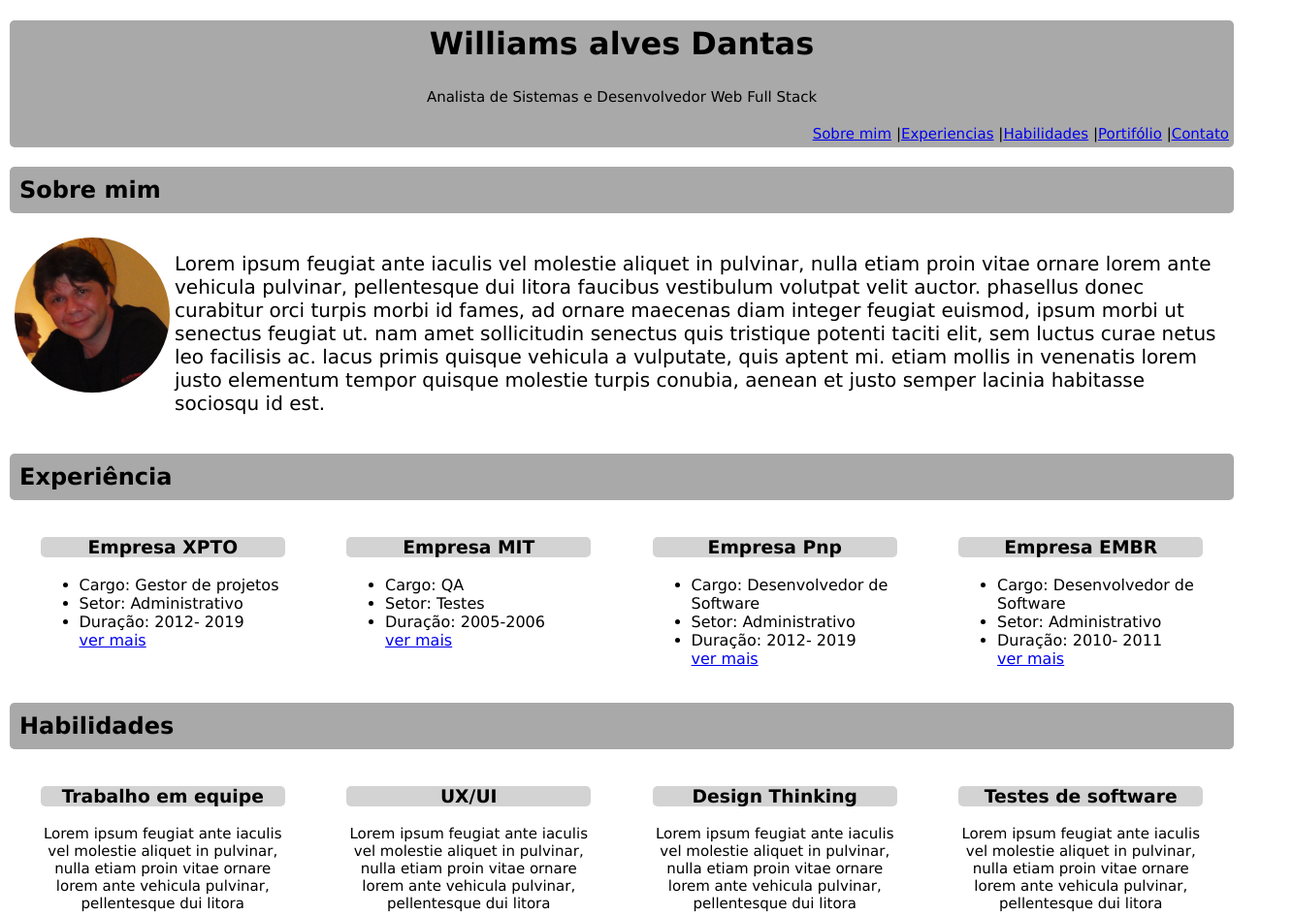
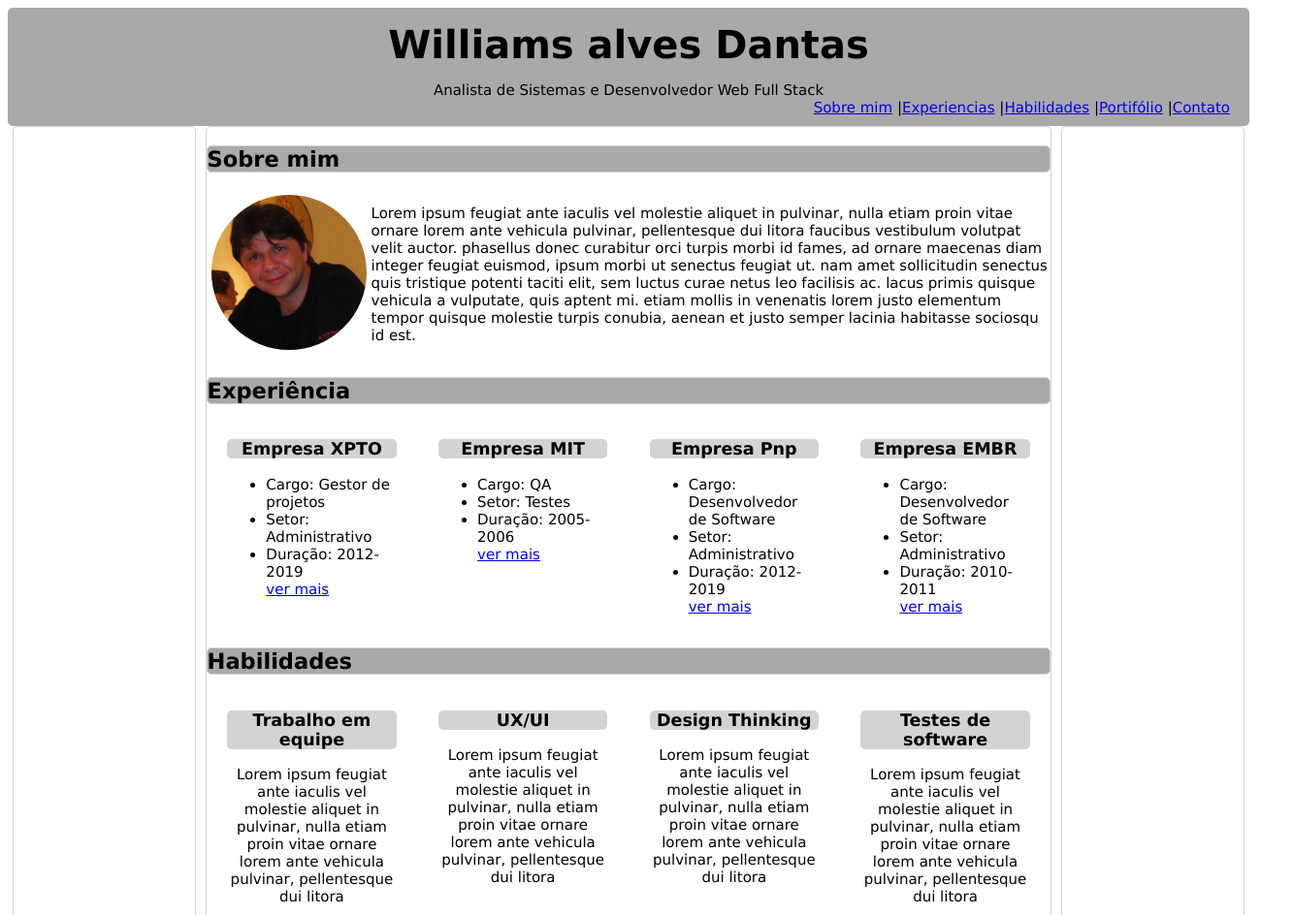
Before and after one commit to williamsdantas/wadposunipe, a plain HTML site: page fundamentos/index.html in a window 1280 px wide. Shown: the top 944 px of the page at 97% size, 1333 px wide, since content can reach past the window. Drawn offline with Linux system fonts and the light colour scheme.

Commit message:
Mudança no leiaute da pagina html para 3 colunas

```diff
--- a/fundamentos/assets/style.css
+++ b/fundamentos/assets/style.css
@@ -4,33 +4,42 @@
 .cabecalho{
 	background-color:darkgray;
 	border-radius: 5px;
+	width: 100%;
+
 
 }
 
 body {
+
 	font-family: verdana;
-	margin-left: 10px;
+	font-size: 15px;
 	background-color: white;
+	width: 100%;
+	height:100%;
 
 }
 
 .descricaogeral{
 	text-align: center;
 	font-size: 15px;
+	margin:0;
 }
 
-h1 {
+.titulo1 {
   text-align: center;
-  padding: 5px;
+  padding: 15px;
+  font-size: 40px;
+  margin:0;
 
 }
-h2{
+
+.titulo2{
 	background-color: darkgray;
 	border-radius: 5px;
-	padding: 10px;
+	border: 1px solid lightgray;
 }
 
-h3{
+.titulo3{
   text-align: center;
   background-color: lightgray;
   border-radius: 5px;
@@ -38,7 +47,7 @@ h3{
 
 .formatarparagrafo{
   font-family: verdana;
-  font-size: 20px;
+  font-size: 15px;
   justify-content: center;
 }
 
@@ -49,7 +58,11 @@ h3{
 	font-size: 15px;
 	cursor: pointer;
 	list-style: none;
-	padding: 5px;
+	padding-bottom:10px;
+	padding-right:20px;
+	padding-top:0;
+	margin:0;
+
 }
 
 .div-cards{
@@ -99,9 +112,36 @@ footer{
 	font-size: 15px;
 	padding: 20px;
 	text-align: center;
-	margin-top: 50px;
+	width:100%;
+	margin-left:5px;
+	margin-right:5px;
+	border-radius: 5px;
 }
 
 .listasimple{
 	list-style: none;
 }
+.div-lateral{
+	width:15%;
+	border: 1px solid lightgray;
+	margin-left:5px;
+	margin-right:5px;
+	border-radius: 5px;
+}
+.div-principal{
+	width:100%;
+	display: flex;
+	flex-direction: row;
+
+
+
+}
+
+.div-meio{
+	width:70%;
+	border: 1px solid lightgray;
+	margin-left:5px;
+	margin-right:5px;
+	border-radius: 5px;
+
+}
--- a/fundamentos/index.html
+++ b/fundamentos/index.html
@@ -10,11 +10,10 @@
 </head>
 
 <body>
-	<div id="content" >
-
+	<!-- Cabeçalho -->
 	<header class="cabecalho" id="hprincial">
 				<div>
-				<h1> Williams alves Dantas</h1>
+					<h1 class="titulo1"> Williams alves Dantas</h1>
 					<p class="descricaogeral">Analista de Sistemas e Desenvolvedor Web Full Stack</p>
 				</div>
 				<nav>
@@ -28,9 +27,16 @@
 				</nav>
 	</header>
 
+	<div class="div-principal">
+		<!-- Barra lateral à esquerda -->
+		<div id="div-esquerda" class="div-lateral">
+		</div>
+
+		<!-- meio da página -->
+		<div id="content" class="div-meio">
 			<section id="sobremim" >
 				<article >
-				<h2>Sobre mim</h2>
+					<h2 class="titulo2" >Sobre mim</h2>
 					<div class="container-pai">
 						<img src="assets/img/wad.png" alt="minha foto do perfil" class="foto">
 						<p class="formatarparagrafo"">	Lorem ipsum feugiat ante iaculis vel molestie aliquet in pulvinar, nulla etiam proin vitae ornare lorem ante vehicula pulvinar, pellentesque dui litora faucibus vestibulum volutpat velit auctor. phasellus donec curabitur orci turpis morbi id fames, ad ornare maecenas diam integer feugiat euismod, ipsum morbi ut senectus feugiat ut. nam amet sollicitudin senectus quis tristique potenti taciti elit, sem luctus curae netus leo facilisis ac. lacus primis quisque vehicula a vulputate, quis aptent mi. etiam mollis in venenatis lorem justo elementum tempor quisque molestie turpis conubia, aenean et justo semper lacinia habitasse sociosqu id est. </p>
@@ -40,11 +46,11 @@
 			</section >
 
 			<section id="experiencia">
-			<h2>Experiência</h2>
+				<h2 class="titulo2">Experiência</h2>
 				<div class="div-cards">
 					<article class="artigo">
 						<header>
-						<h3>Empresa XPTO</h3>
+							<h3 class="titulo3">Empresa XPTO</h3>
 						</header>
 						<ul>
 							<li>Cargo: Gestor de projetos</li>
@@ -56,7 +62,7 @@
 
 					<article class="artigo">
 						<header >
-						<h3>Empresa MIT</h3>
+							<h3 class="titulo3">Empresa MIT</h3>
 						</header>
 
 						<ul>
@@ -69,7 +75,7 @@
 
 					<article class="artigo">
 						<header>
-						<h3>Empresa Pnp</h3>
+							<h3 class="titulo3">Empresa Pnp</h3>
 						</header>
 
 						<ul>
@@ -82,7 +88,7 @@
 
 					<article class="artigo">
 						<header>
-						<h3>Empresa EMBR</h3>
+							<h3 class="titulo3">Empresa EMBR</h3>
 						</header>
 
 						<ul>
@@ -96,42 +102,42 @@
 
 			</section>
 			<section id="habilidades">
-			<h2>Habilidades</h2>
+				<h2 class="titulo2">Habilidades</h2>
 				<div class="div-cards">
 					<article class="artigo">
 						<header>
-						<h3>Trabalho em equipe</h3>
+							<h3 class="titulo3">Trabalho em equipe</h3>
 						</header>
 						<p class="descricaogeral">Lorem ipsum feugiat ante iaculis vel molestie aliquet in pulvinar, nulla etiam proin vitae ornare lorem ante vehicula pulvinar, pellentesque dui litora </p>
 
 					</article>
 					<article class="artigo">
 						<header>
-						<h3>UX/UI</h3>
+							<h3 class="titulo3">UX/UI</h3>
 						</header>
 						<p class="descricaogeral">Lorem ipsum feugiat ante iaculis vel molestie aliquet in pulvinar, nulla etiam proin vitae ornare lorem ante vehicula pulvinar, pellentesque dui litora </p>
 
 					</article>
 					<article class="artigo">
 						<header>
-						<h3>Design Thinking</h3>
+							<h3 class="titulo3">Design Thinking</h3>
 						</header>
 						<p class="descricaogeral">Lorem ipsum feugiat ante iaculis vel molestie aliquet in pulvinar, nulla etiam proin vitae ornare lorem ante vehicula pulvinar, pellentesque dui litora </p>
 					</article>
 					<article class="artigo">
 						<header>
-						<h3>Testes de software</h3>
+							<h3 class="titulo3">Testes de software</h3>
 						</header>
 						<p class="descricaogeral">Lorem ipsum feugiat ante iaculis vel molestie aliquet in pulvinar, nulla etiam proin vitae ornare lorem ante vehicula pulvinar, pellentesque dui litora </p>
 					</article>
 				</div>
 
 			<section id="portifolio">
-			<h2>Portifólio</h2>
+				<h2 class="titulo2">Portifólio</h2>
 				<div class="div-cards">
 					<article class="artigo">
 						<header>
-						<h3>Design Thinking</h3>
+							<h3 class="titulo3">Design Thinking</h3>
 						</header>
 						<img src="assets/img/projeto01.jpg" alt="Projeto de Ciencias de Dados" class="fotoportifolio">
 						<p class="descricaogeral">Lorem ipsum feugiat ante iaculis vel molestie aliquet in pulvinar, nulla etiam proin vitae ornare lorem ante vehicula pulvinar, pellentesque dui litora </p>
@@ -139,7 +145,7 @@
 					</article>
 					<article class="artigo">
 						<header>
-						<h3>Integração e Entrega Contínua</h3>
+							<h3 class="titulo3">Integração e Entrega Contínua</h3>
 						</header>
 						<img src="assets/img/projeto02.jpg" alt="Projeto de Ciencias de Dados" class="fotoportifolio">
 						<p class="descricaogeral">Lorem ipsum feugiat ante iaculis vel molestie aliquet in pulvinar, nulla etiam proin vitae ornare lorem ante vehicula pulvinar, pellentesque dui litora </p>
@@ -147,7 +153,7 @@
 					</article>
 					<article class="artigo">
 						<header>
-						<h3>Ciências de Dados</h3>
+							<h3 class="titulo3">Ciências de Dados</h3>
 						</header>
 						<img src="assets/img/projeto03.png" alt="Projeto de Ciencias de Dados" class="fotoportifolio">
 						<p class="descricaogeral">Lorem ipsum feugiat ante iaculis vel molestie aliquet in pulvinar, nulla etiam proin vitae ornare lorem ante vehicula pulvinar, pellentesque dui litora </p>
@@ -155,7 +161,7 @@
 					</article>
 					<article class="artigo">
 						<header>
-						<h3>Análise de Sentimentos	</h3>
+							<h3 class="titulo3">Análise de Sentimentos	</h3>
 						</header>
 						<img src="assets/img/projeto04.jpg" alt="Projeto de Ciencias de Dados" class="fotoportifolio">
 						<p class="descricaogeral">Lorem ipsum feugiat ante iaculis vel molestie aliquet in pulvinar, nulla etiam proin vitae ornare lorem ante vehicula pulvinar, pellentesque dui litora </p>
@@ -163,8 +169,12 @@
 					</article>
 				</div>
 			</section>
+
 		</div>
-</body>
+		<!-- Barra lateral à direita -->
+		<div id="div-direita" class="div-lateral">
+		</div>
+	</div>
 	<footer class="rodape">
 		<div >
 			<p>&copy; 2024 - Todos os direitos reservados</p>
@@ -180,4 +190,6 @@
 		<p><a href="#content">Topo</a></p>
 	</footer>
 
+</body>
+
 </html>
```
Lines whose indentation alone changed are shown as unchanged.
